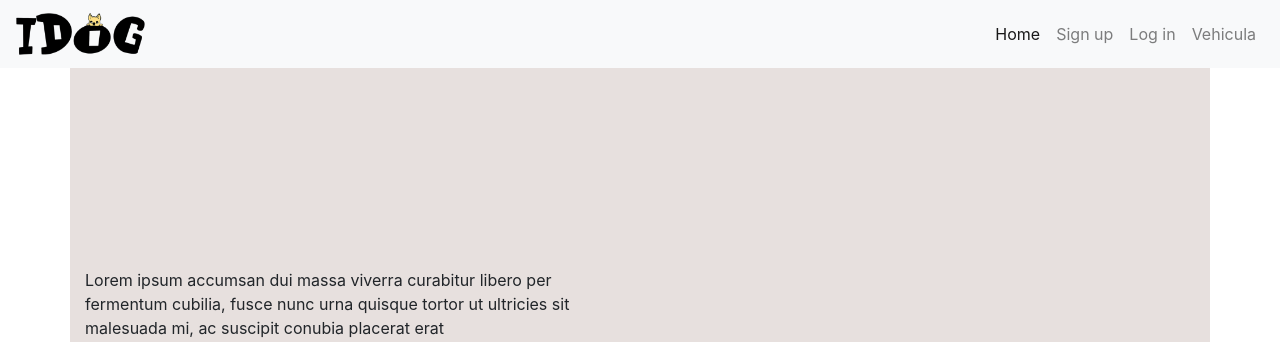
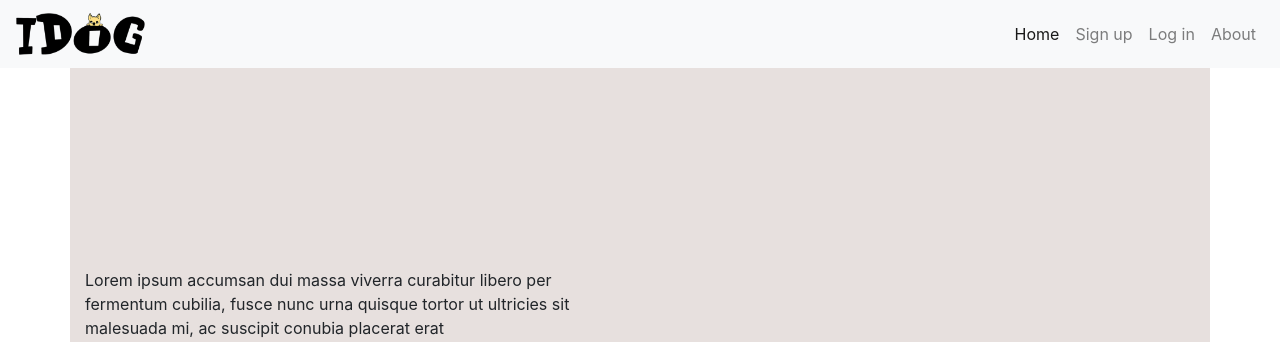
Before and after one commit to msurmenok/IDog, a Flask app: template templates/index.html in a window 1280 px wide. Shown: the top 342 px of the page. Run offline with Flask 2, Linux system fonts and the light colour scheme; the template is opened without the code that fills it, so the values that code supplies are empty; some libraries are stand-ins or nearby versions.

Commit message:
Added conditions to navbar for different views

```diff
--- a/templates/navbar.html
+++ b/templates/navbar.html
@@ -8,9 +8,15 @@
   <div class="collapse navbar-collapse" id="navbarNavAltMarkup">
     <div class="navbar-nav ml-auto">
       <a class="nav-item nav-link active" href="{{url_for('home')}}">Home<span class="sr-only">(current)</span></a>
+      {% if current_user.is_authenticated %}
+      <a class="nav-item nav-link" href="{{url_for('logout')}}">Log out</a>
+      <a class="nav-item nav-link" href="#">My Page</a>
+      {% else %}
       <a class="nav-item nav-link" href="{{url_for('signup')}}">Sign up</a>
       <a class="nav-item nav-link" href="{{url_for('login')}}">Log in</a>
-      <a class="nav-item nav-link" href="#">Vehicula</a>
+      <a class="nav-item nav-link" href="#">About</a>
+      {% endif %}
+
     </div>
   </div>
 </nav>
```
